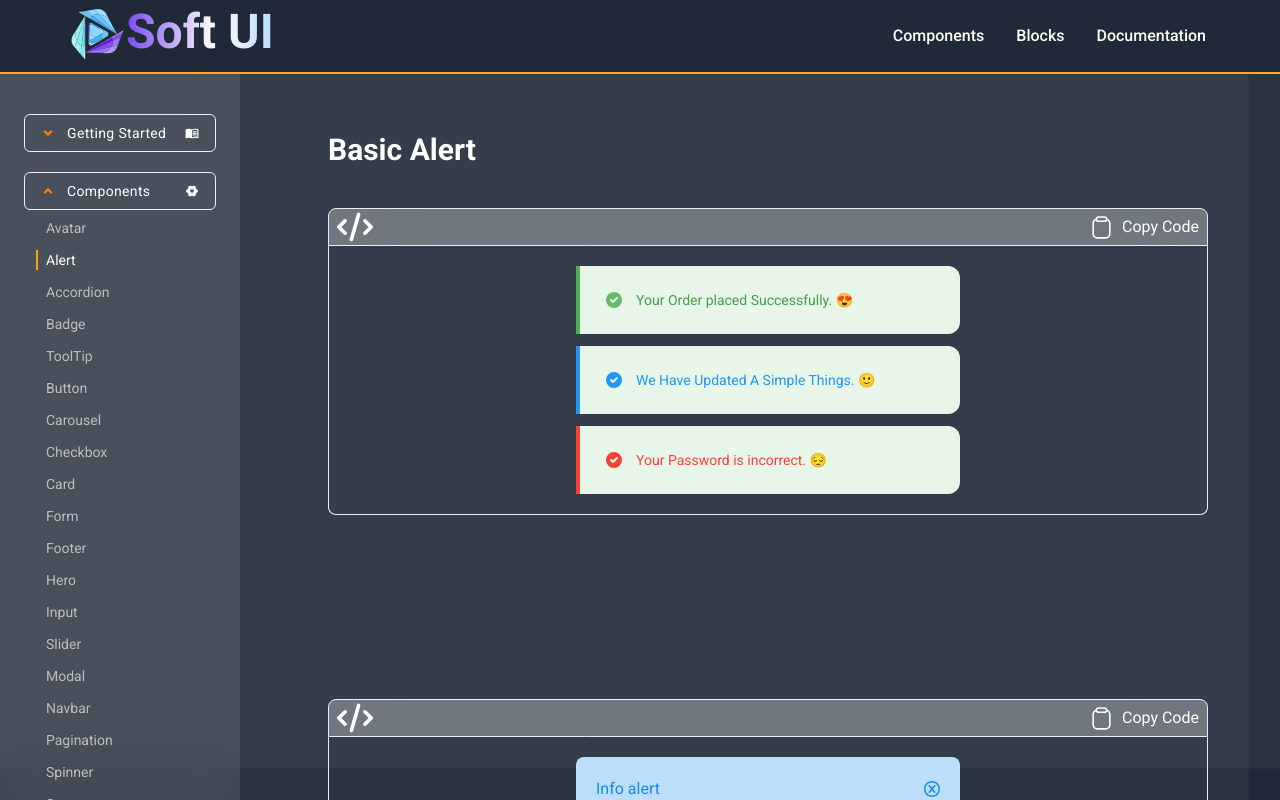
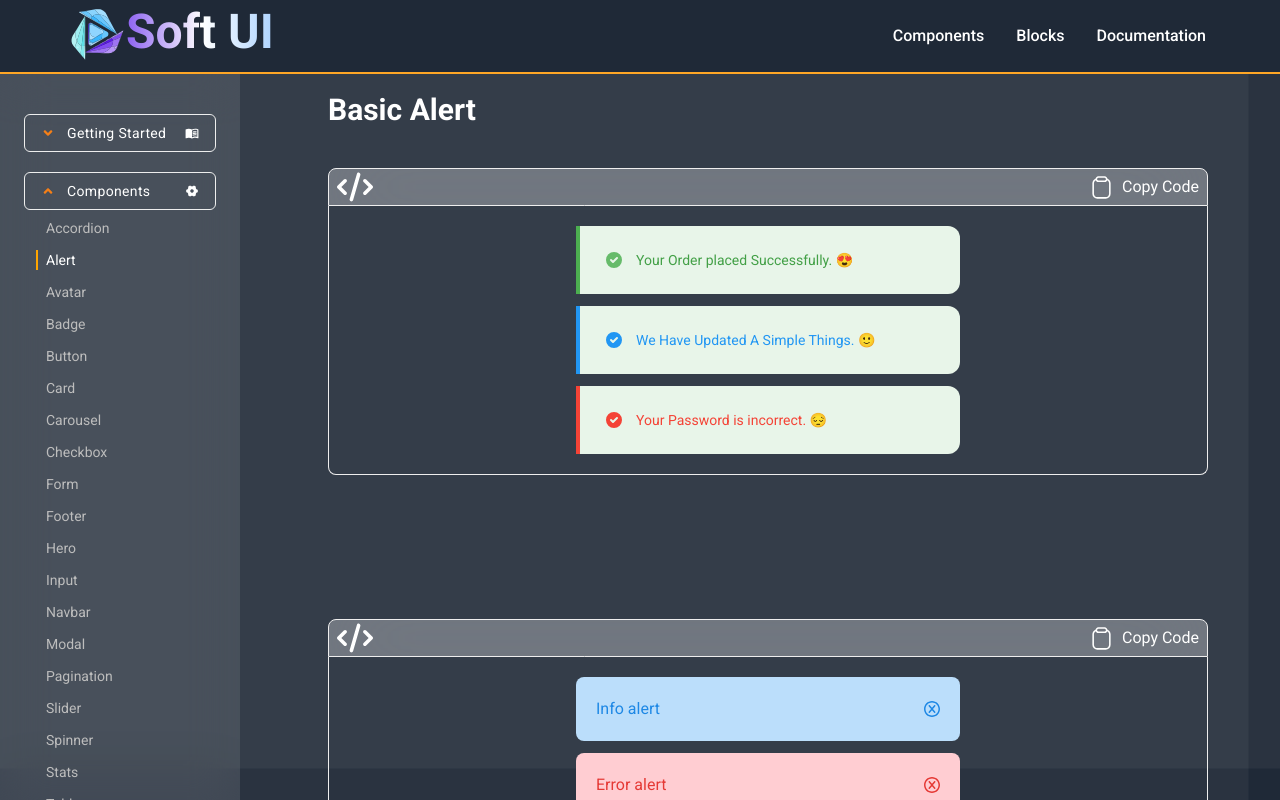
Before and after one commit to akash-khan-311/softui, a React (Vite) app: page /components/alert in a window 1280 px wide. Shown: the top 800 px of the page. Built offline with nearby package versions, Linux system fonts and the light colour scheme.

Commit message:
sidebar items aligment set and some style changes of sidebar

```diff
--- a/src/Route.jsx
+++ b/src/Route.jsx
@@ -4,6 +4,7 @@ import Root from "./Layout/Root";
 import Home from "./Pages/Home/Home";
 import NotFound from "./Pages/NotFound/NotFound";
 import Accordion from "./UIcomponents/Accordion/Accordion";
+import Alert from "./UIcomponents/Alert/Alert";
 import Avatar from "./UIcomponents/Avatar/Avatar";
 import Badge from "./UIcomponents/Badge/Badge";
 import Button from "./UIcomponents/Button/Button";
@@ -22,9 +23,6 @@ import Stats from "./UIcomponents/Stats/Stats";
 import Table from "./UIcomponents/Table/Table";
 import Toggle from "./UIcomponents/Toggle/Toggle";
 import ToolTip from "./UIcomponents/ToolTips/ToolTip";
-
-import Alert from "./UIcomponents/Alert/Alert";
-
 const Route = createBrowserRouter([
   { path: "*", element: <NotFound /> },
   {
--- a/src/Shared/CodeBox/CodeBox.jsx
+++ b/src/Shared/CodeBox/CodeBox.jsx
@@ -18,7 +18,7 @@ const CodeBox = ({ children, stringCode, text }) => {
 
   return (
     <>
-      <div className={`w-full rounded-md h-fit  px-4 py-2 my-10`}>
+      <div className={`w-full rounded-md h-fit  px-4 py-2`}>
         <div className={`w-full rounded-md h-fit  px-4 py-1 my-10 `}>
           <h2 className="text-white text-3xl font-semibold mb-10">{text}</h2>
           <div className="flex gap-2 items-center justify-between rounded-t-lg border  backdrop-blur-2xl bg-white/30">
@@ -90,8 +90,8 @@ const CodeBox = ({ children, stringCode, text }) => {
                 ) : (
                   <div className="flex items-center gap-x-2">
                     <svg
-                     width="25"
-                     height="25"
+                      width="25"
+                      height="25"
                       viewBox="0 0 24 24"
                       fill="none"
                       xmlns="http://www.w3.org/2000/svg"
--- a/src/Sidebar/Sidebar.jsx
+++ b/src/Sidebar/Sidebar.jsx
@@ -7,27 +7,27 @@ import { RiSettings4Fill } from "react-icons/ri";
 import { Link, NavLink } from "react-router-dom";
 
 const componentsItems = [
+  "Accordion",
+  "Alert",
   "Avatar",
-  "Alert",
-  "Accordion",
   "Badge",
-  "ToolTip",
   "Button",
+  "Card",
   "Carousel",
   "Checkbox",
-  "Card",
   "Form",
   "Footer",
   "Hero",
   "Input",
+  "Navbar",
+  "Modal",
+  "Pagination",
   "Slider",
-  "Modal",
-  "Navbar",
-  "Pagination",
   "Spinner",
   "Stats",
   "Table",
   "Toggle",
+  "Tooltip",
 ];
 
 const Sidebar = () => {
@@ -48,6 +48,7 @@ const Sidebar = () => {
   };
   const handleLink = (e) => {
     e.stopPropagation();
+    window.scrollTo(0, 0);
   };
   return (
     <>
```
